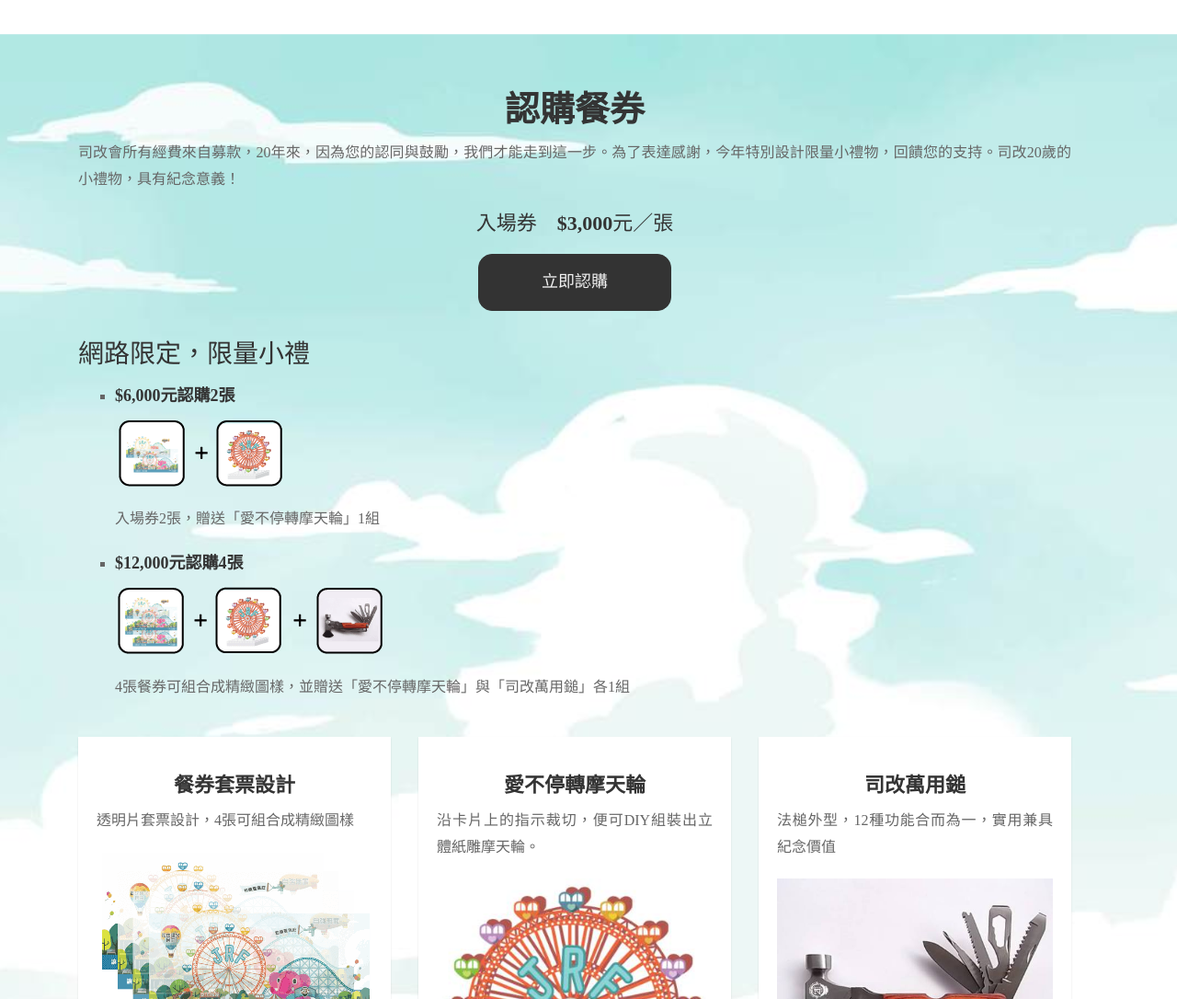
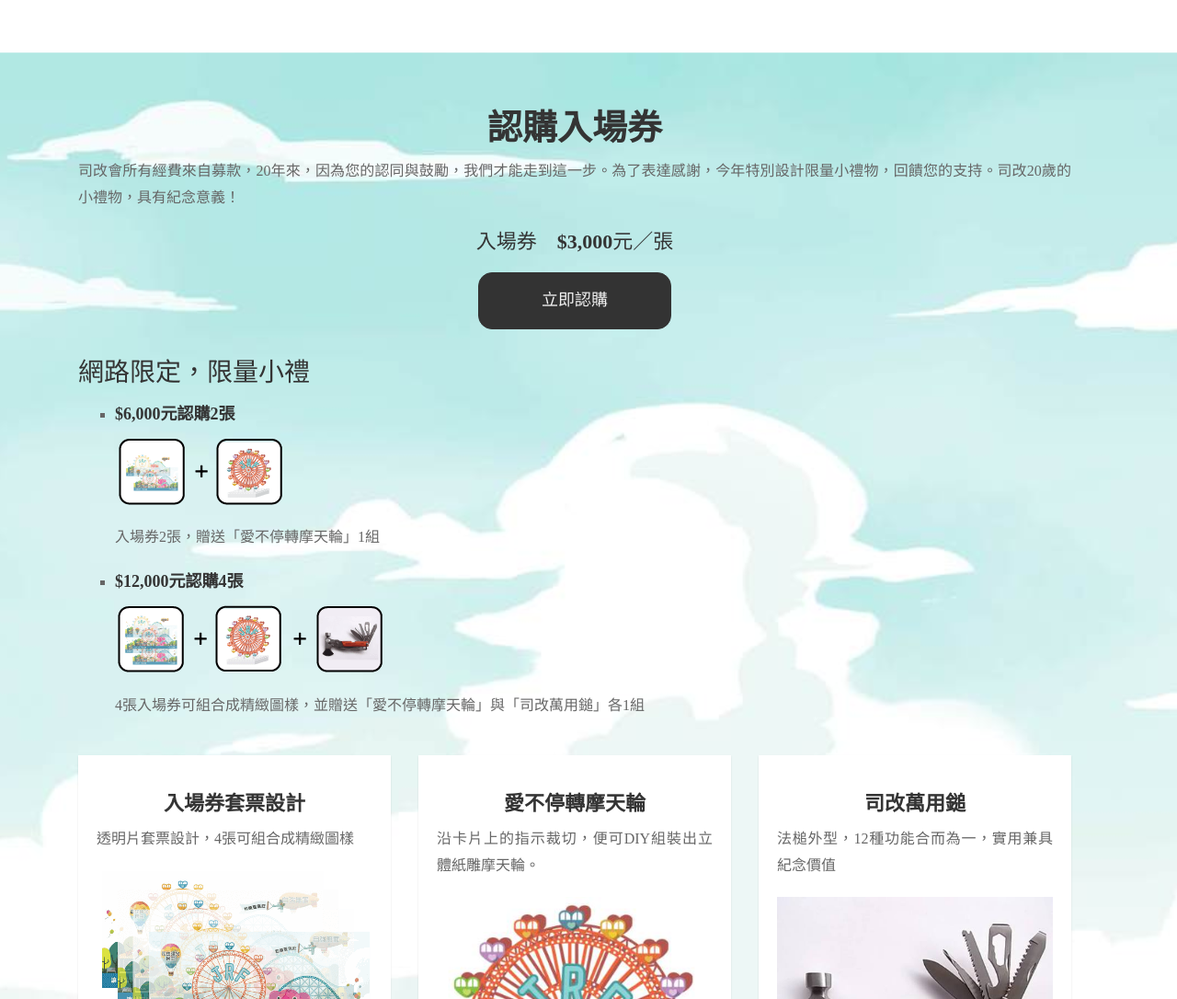
Before and after one commit to JRF-tw/2015.jrf.org.tw, a plain HTML site: page index.html in a window 1280 px wide. Shown: the part 3751-4837 px from the top of the page at 92% size. Drawn offline with Linux system fonts and the light colour scheme.

Commit message:
入場券

```diff
--- a/index.html
+++ b/index.html
@@ -282,6 +282,7 @@ j=d.createElement(s),dl=l!='dataLayer'?'&l='+l:'';j.async=true;j.src=
   <!--系列活動 -->
   <div id="info" class="page-top object-non-visible" data-animation-effect="fadeInUpSmall" data-effect-delay="100">
     <div class="container">
+    <p class="text-center"></p>
       <h1 class="text-center title">2015募款餐會</h1>
       <div class="separator"></div>
       <div class="row grid-space-20">
@@ -384,7 +385,7 @@ j=d.createElement(s),dl=l!='dataLayer'?'&l='+l:'';j.async=true;j.src=
   <div class="main">
     <div class="container">
       <div class="row col-md-12">
-        <h1 class="text-center">認購餐券</h1>
+        <h1 class="text-center">認購入場券</h1>
         <div class="col-md-12">
           <p class="text-justify">司改會所有經費來自募款，20年來，因為您的認同與鼓勵，我們才能走到這一步。為了表達感謝，今年特別設計限量小禮物，回饋您的支持。司改20歲的小禮物，具有紀念意義！</p>
           <h3 class="text-center">入場券　<strong>$3,000</strong>元／張</h3>
@@ -396,13 +397,13 @@ j=d.createElement(s),dl=l!='dataLayer'?'&l='+l:'';j.async=true;j.src=
             <p>入場券2張，贈送「愛不停轉摩天輪」1組</p></li>
             <li><h4><strong>$12,000元認購4張</strong></h4>
             <p><img src="images/t-2.png"></p>
-            <p>4張餐券可組合成精緻圖樣，並贈送「愛不停轉摩天輪」與「司改萬用鎚」各1組</li>
+            <p>4張入場券可組合成精緻圖樣，並贈送「愛不停轉摩天輪」與「司改萬用鎚」各1組</li>
           </ul>
 
         </div>
         <div class="col-sm-4">
           <div class="box-style-1 white-bg object-non-visible" data-animation-effect="fadeInUpSmall" data-effect-delay="0">
-            <h3 class="text-center"><strong>餐券套票設計</strong></h3>
+            <h3 class="text-center"><strong>入場券套票設計</strong></h3>
             <p class="text-justify">透明片套票設計，4張可組合成精緻圖樣</p>
             <a href="images/ticket.jpg" class="popup-img"><img class="center-block" src="images/ticket-s.png"></a>
             <p class="small text-justify">點圖放大看細節</p>
```
